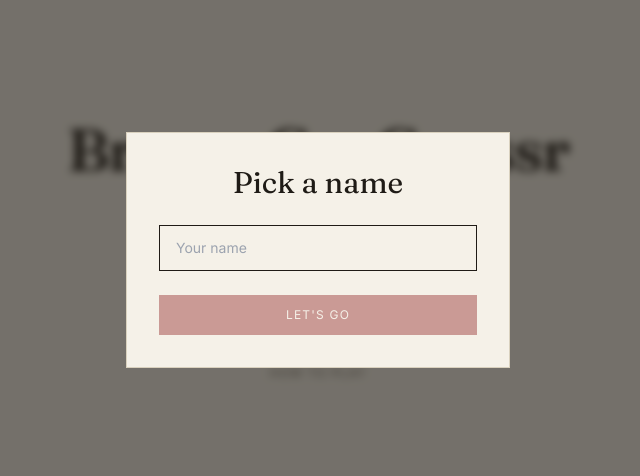
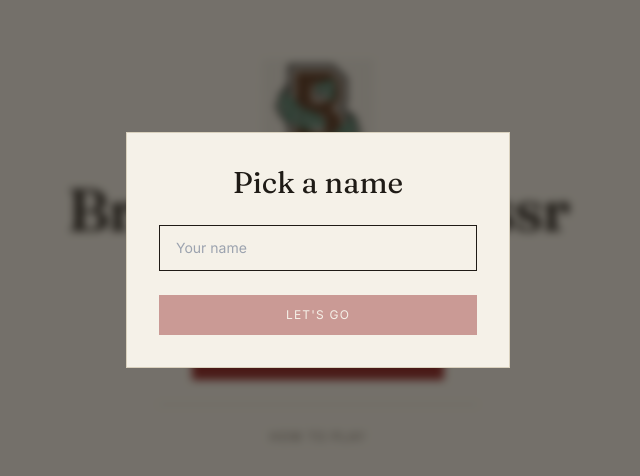
Before and after one commit to isaacbitran/brown-geoguessr, a React (Vite) app: page / in a window 1280 px wide. Shown: the part 150-626 px from the top of the page, without its empty margins (322-962 px from the left). Built offline with nearby package versions, Linux system fonts and the light colour scheme; no server answers.

Commit message:
Add Brown logo to home page

```diff
--- a/src/routes/Home.tsx
+++ b/src/routes/Home.tsx
@@ -22,7 +22,12 @@ export default function Home() {
 
   return (
     <div className="min-h-full flex flex-col items-center justify-center gap-6 p-8 text-center">
-      <div className="flex flex-col items-center gap-2">
+      <div className="flex flex-col items-center gap-3">
+        <img
+          src="/brown-logo.jpg"
+          alt=""
+          className="w-24 h-24 md:w-28 md:h-28 object-contain mix-blend-multiply"
+        />
         <h1 className="font-serif text-5xl md:text-6xl font-semibold tracking-tight">
           Brown GeoGuessr
         </h1>
```
Also changed, not shown: public/brown-logo.jpg (added).
